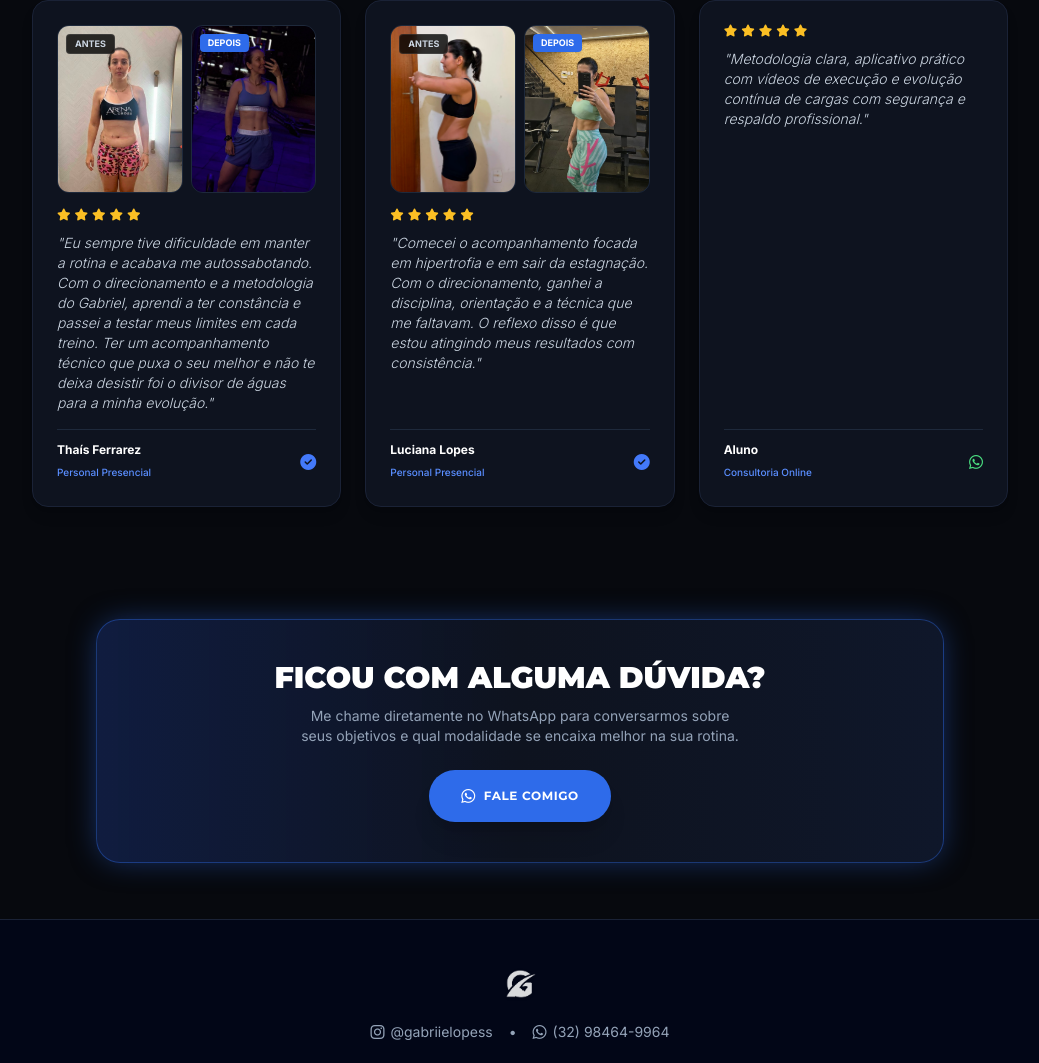
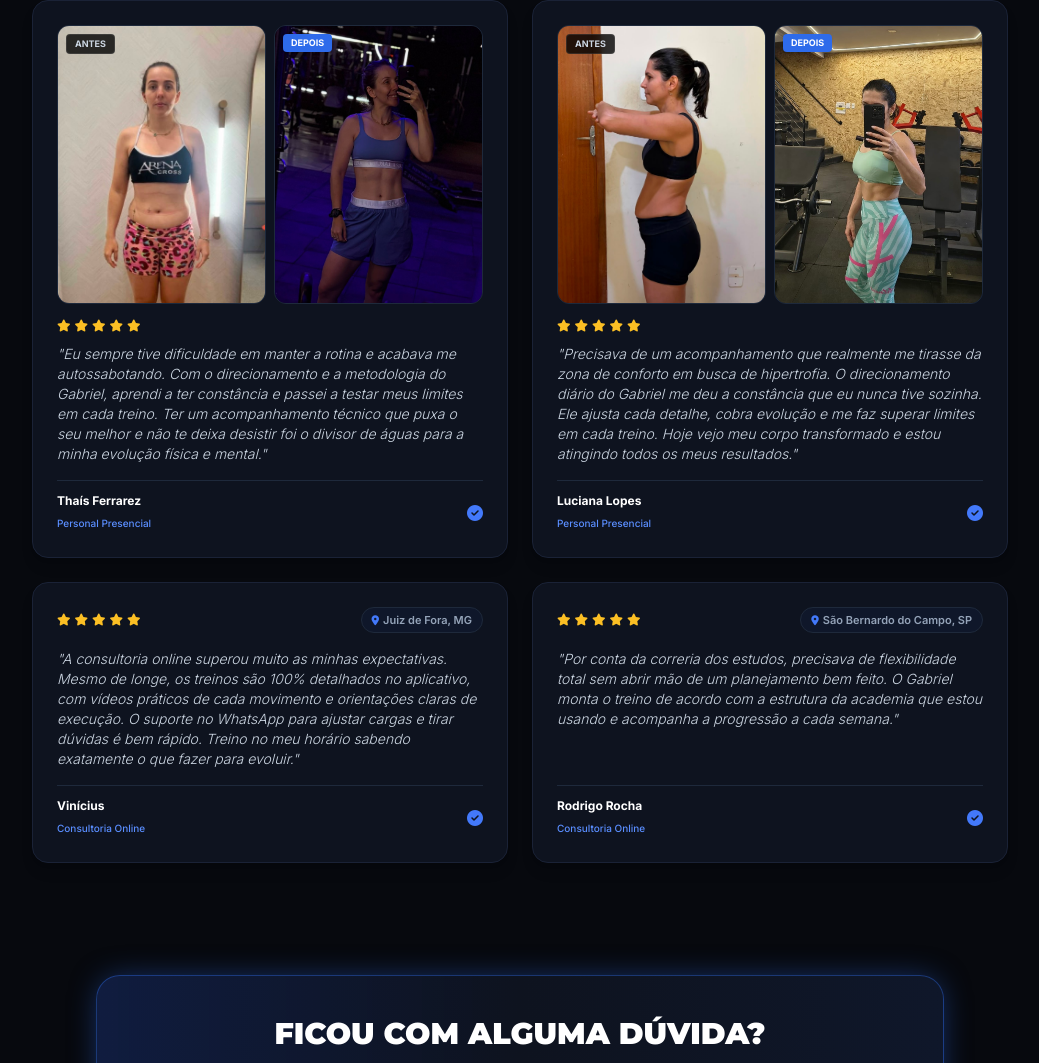
Before and after one commit to gabriielopess/gabriel-lopes-site, a plain HTML site: page index.html in a window 1280 px wide. Shown: the part 2754-3817 px from the top of the page, without its empty margins (120-1159 px from the left). Drawn offline with nearby package versions, Linux system fonts and the light colour scheme.

Commit message:
Update index.html

```diff
--- a/index.html
+++ b/index.html
@@ -57,7 +57,7 @@
   <header class="fixed top-0 w-full z-50 bg-brand-dark/95 backdrop-blur-md border-b border-brand-border/80">
     <div class="max-w-6xl mx-auto px-4 sm:px-6 h-16 sm:h-20 flex items-center justify-between">
 
-      <!-- Logo Oficial (Apenas a imagem da sua logo) -->
+      <!-- Logo Oficial -->
       <a href="#top" class="flex items-center group">
         <img src="logo.png" alt="Gabriel Lopes Logo" class="h-9 sm:h-11 w-auto object-contain filter drop-shadow group-hover:scale-105 transition duration-300">
       </a>
@@ -109,7 +109,7 @@
     </div>
   </section>
 
-  <!-- Seção Quem Sou Eu (Sem o badge 'Treinador') -->
+  <!-- Seção Quem Sou Eu -->
   <section id="sobre" class="py-8 sm:py-12 px-4 sm:px-6 max-w-4xl mx-auto">
     <div class="bg-brand-card border border-brand-border rounded-3xl p-6 sm:p-10 relative overflow-hidden shadow-2xl">
       <div class="absolute top-0 right-0 w-64 h-64 bg-brand-blue/10 rounded-full filter blur-3xl pointer-events-none"></div>
@@ -283,7 +283,7 @@
     </div>
   </section>
 
-  <!-- Seção: Feedback dos Alunos -->
+  <!-- Seção: Feedback dos Alunos (Presencial com Fotos + Consultoria Online com Cidades) -->
   <section id="feedbacks" class="py-10 sm:py-14 px-4 sm:px-6 max-w-5xl mx-auto">
     <div class="text-center mb-8 sm:mb-12">
       <div class="inline-flex items-center gap-2 text-xs font-extrabold uppercase tracking-widest text-brand-glow bg-brand-blue/10 border border-brand-blue/30 px-3.5 py-1 rounded-full mb-2">
@@ -293,13 +293,12 @@
       <p class="text-slate-400 text-xs sm:text-sm max-w-xl mx-auto mt-2">A experiência e a evolução de quem treina com acompanhamento de verdade.</p>
     </div>
 
-    <!-- Cards de Feedback -->
-    <div class="grid sm:grid-cols-2 lg:grid-cols-3 gap-5 sm:gap-6 items-stretch">
+    <!-- Grid de Depoimentos (2 Presenciais com Fotos + 2 Consultorias Online sem Fotos) -->
+    <div class="grid sm:grid-cols-2 gap-5 sm:gap-6 items-stretch">
 
-      <!-- Card 1: Thaís Ferrarez -->
+      <!-- Card 1: Thaís Ferrarez (Presencial - Com Fotos) -->
       <div class="bg-brand-card border border-brand-border rounded-2xl p-5 sm:p-6 flex flex-col justify-between hover:border-brand-blue/60 transition duration-300 shadow-lg">
         <div>
-          <!-- Fotos Antes e Depois -->
           <div class="grid grid-cols-2 gap-2 mb-4">
             <div class="relative rounded-xl overflow-hidden aspect-[3/4] bg-slate-900 border border-slate-800">
               <img src="thais-antes.jpg" alt="Thaís Ferrarez - Antes" class="w-full h-full object-cover object-center">
@@ -311,18 +310,15 @@
             </div>
           </div>
 
-          <!-- Estrelas -->
           <div class="flex items-center gap-1 text-amber-400 text-xs mb-3">
             <i class="fa-solid fa-star"></i><i class="fa-solid fa-star"></i><i class="fa-solid fa-star"></i><i class="fa-solid fa-star"></i><i class="fa-solid fa-star"></i>
           </div>
 
-          <!-- Depoimento Thaís (Opção 1) -->
           <p class="text-xs sm:text-sm text-slate-300 font-light italic leading-relaxed mb-4">
-            "Eu sempre tive dificuldade em manter a rotina e acabava me autossabotando. Com o direcionamento e a metodologia do Gabriel, aprendi a ter constância e passei a testar meus limites em cada treino. Ter um acompanhamento técnico que puxa o seu melhor e não te deixa desistir foi o divisor de águas para a minha evolução."
+            "Eu sempre tive dificuldade em manter a rotina e acabava me autossabotando. Com o direcionamento e a metodologia do Gabriel, aprendi a ter constância e passei a testar meus limites em cada treino. Ter um acompanhamento técnico que puxa o seu melhor e não te deixa desistir foi o divisor de águas para a minha evolução física e mental."
           </p>
         </div>
 
-        <!-- Identificação -->
         <div class="pt-3 border-t border-slate-800 flex items-center justify-between">
           <div>
             <span class="text-xs font-bold text-white block">Thaís Ferrarez</span>
@@ -332,10 +328,9 @@
         </div>
       </div>
 
-      <!-- Card 2: Luciana Lopes (Opção B - Direta) -->
+      <!-- Card 2: Luciana Lopes (Presencial - Com Fotos) -->
       <div class="bg-brand-card border border-brand-border rounded-2xl p-5 sm:p-6 flex flex-col justify-between hover:border-brand-blue/60 transition duration-300 shadow-lg">
         <div>
-          <!-- Fotos Antes e Depois -->
           <div class="grid grid-cols-2 gap-2 mb-4">
             <div class="relative rounded-xl overflow-hidden aspect-[3/4] bg-slate-900 border border-slate-800">
               <img src="luciana-antes.jpg" alt="Luciana Lopes - Antes" class="w-full h-full object-cover object-center">
@@ -347,18 +342,15 @@
             </div>
           </div>
 
-          <!-- Estrelas -->
           <div class="flex items-center gap-1 text-amber-400 text-xs mb-3">
             <i class="fa-solid fa-star"></i><i class="fa-solid fa-star"></i><i class="fa-solid fa-star"></i><i class="fa-solid fa-star"></i><i class="fa-solid fa-star"></i>
           </div>
 
-          <!-- Depoimento Luciana (Opção B) -->
           <p class="text-xs sm:text-sm text-slate-300 font-light italic leading-relaxed mb-4">
-            "Comecei o acompanhamento focada em hipertrofia e em sair da estagnação. Com o direcionamento, ganhei a disciplina, orientação e a técnica que me faltavam. O reflexo disso é que estou atingindo meus resultados com consistência."
+            "Precisava de um acompanhamento que realmente me tirasse da zona de conforto em busca de hipertrofia. O direcionamento diário do Gabriel me deu a constância que eu nunca tive sozinha. Ele ajusta cada detalhe, cobra evolução e me faz superar limites em cada treino. Hoje vejo meu corpo transformado e estou atingindo todos os meus resultados."
           </p>
         </div>
 
-        <!-- Identificação -->
         <div class="pt-3 border-t border-slate-800 flex items-center justify-between">
           <div>
             <span class="text-xs font-bold text-white block">Luciana Lopes</span>
@@ -368,22 +360,55 @@
         </div>
       </div>
 
-      <!-- Card 3 (Espaço para próximo aluno) -->
-      <div class="bg-brand-card border border-brand-border rounded-2xl p-5 sm:p-6 flex flex-col justify-between hover:border-brand-blue/60 transition duration-300 shadow-lg sm:col-span-2 lg:col-span-1">
+      <!-- Card 3: Vinícius Silva (Consultoria Online - Juiz de Fora / MG) -->
+      <div class="bg-brand-card border border-brand-border rounded-2xl p-5 sm:p-6 flex flex-col justify-between hover:border-brand-blue/60 transition duration-300 shadow-lg">
         <div>
-          <div class="flex items-center gap-1 text-amber-400 text-xs mb-3">
-            <i class="fa-solid fa-star"></i><i class="fa-solid fa-star"></i><i class="fa-solid fa-star"></i><i class="fa-solid fa-star"></i><i class="fa-solid fa-star"></i>
+          <div class="flex items-center justify-between mb-4">
+            <div class="flex items-center gap-1 text-amber-400 text-xs">
+              <i class="fa-solid fa-star"></i><i class="fa-solid fa-star"></i><i class="fa-solid fa-star"></i><i class="fa-solid fa-star"></i><i class="fa-solid fa-star"></i>
+            </div>
+            <span class="text-[11px] font-semibold text-slate-400 bg-slate-900 border border-slate-800 px-2.5 py-1 rounded-full flex items-center gap-1">
+              <i class="fa-solid fa-location-dot text-brand-glow text-[10px]"></i> Juiz de Fora, MG
+            </span>
           </div>
+
           <p class="text-xs sm:text-sm text-slate-300 font-light italic leading-relaxed mb-4">
-            "Metodologia clara, aplicativo prático com vídeos de execução e evolução contínua de cargas com segurança e respaldo profissional."
+            "A consultoria online superou muito as minhas expectativas. Mesmo de longe, os treinos são 100% detalhados no aplicativo, com vídeos práticos de cada movimento e orientações claras de execução. O suporte no WhatsApp para ajustar cargas e tirar dúvidas é bem rápido. Treino no meu horário sabendo exatamente o que fazer para evoluir."
           </p>
         </div>
+
         <div class="pt-3 border-t border-slate-800 flex items-center justify-between">
           <div>
-            <span class="text-xs font-bold text-white block">Aluno</span>
+            <span class="text-xs font-bold text-white block">Vinícius</span>
             <span class="text-[10px] text-brand-lightBlue font-medium">Consultoria Online</span>
           </div>
-          <i class="fa-brands fa-whatsapp text-green-400 text-base"></i>
+          <i class="fa-solid fa-circle-check text-brand-glow text-base" title="Aluno Verificado"></i>
+        </div>
+      </div>
+
+      <!-- Card 4: Rodrigo Lima (Consultoria Online - São Bernardo do Campo / SP) -->
+      <div class="bg-brand-card border border-brand-border rounded-2xl p-5 sm:p-6 flex flex-col justify-between hover:border-brand-blue/60 transition duration-300 shadow-lg">
+        <div>
+          <div class="flex items-center justify-between mb-4">
+            <div class="flex items-center gap-1 text-amber-400 text-xs">
+              <i class="fa-solid fa-star"></i><i class="fa-solid fa-star"></i><i class="fa-solid fa-star"></i><i class="fa-solid fa-star"></i><i class="fa-solid fa-star"></i>
+            </div>
+            <span class="text-[11px] font-semibold text-slate-400 bg-slate-900 border border-slate-800 px-2.5 py-1 rounded-full flex items-center gap-1">
+              <i class="fa-solid fa-location-dot text-brand-glow text-[10px]"></i> São Bernardo do Campo, SP
+            </span>
+          </div>
+
+          <p class="text-xs sm:text-sm text-slate-300 font-light italic leading-relaxed mb-4">
+            "Por conta da correria dos estudos, precisava de flexibilidade total sem abrir mão de um planejamento bem feito. O Gabriel monta o treino de acordo com a estrutura da academia que estou usando e acompanha a progressão a cada semana."
+          </p>
+        </div>
+
+        <div class="pt-3 border-t border-slate-800 flex items-center justify-between">
+          <div>
+            <span class="text-xs font-bold text-white block">Rodrigo Rocha</span>
+            <span class="text-[10px] text-brand-lightBlue font-medium">Consultoria Online</span>
+          </div>
+          <i class="fa-solid fa-circle-check text-brand-glow text-base" title="Aluno Verificado"></i>
         </div>
       </div>
 
```
